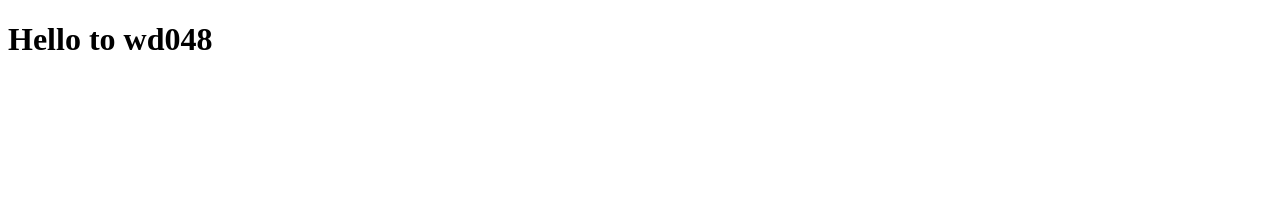
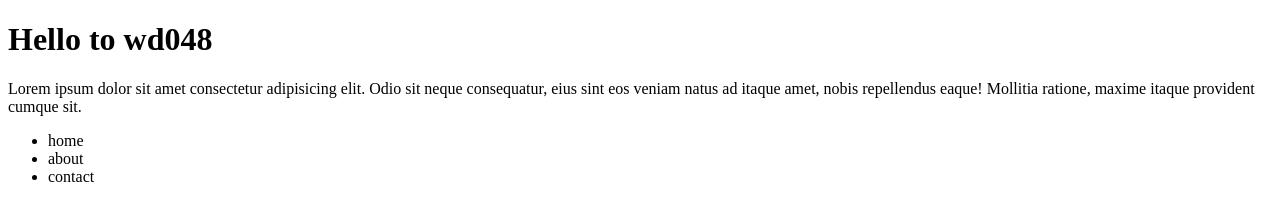
Before and after one commit to BasharAlwarad/wd048, a plain HTML site: page index.html in a window 1280 px wide. Drawn offline with Linux system fonts and the light colour scheme.

Commit message:
ela created p

```diff
--- a/index.html
+++ b/index.html
@@ -7,5 +7,15 @@
   </head>
   <body>
     <h1>Hello to wd048</h1>
+    <p>
+      Lorem ipsum dolor sit amet consectetur adipisicing elit. Odio sit neque
+      consequatur, eius sint eos veniam natus ad itaque amet, nobis repellendus
+      eaque! Mollitia ratione, maxime itaque provident cumque sit.
+    </p>
+    <ul>
+      <li>home</li>
+      <li>about</li>
+      <li>contact</li>
+    </ul>
   </body>
 </html>
```
